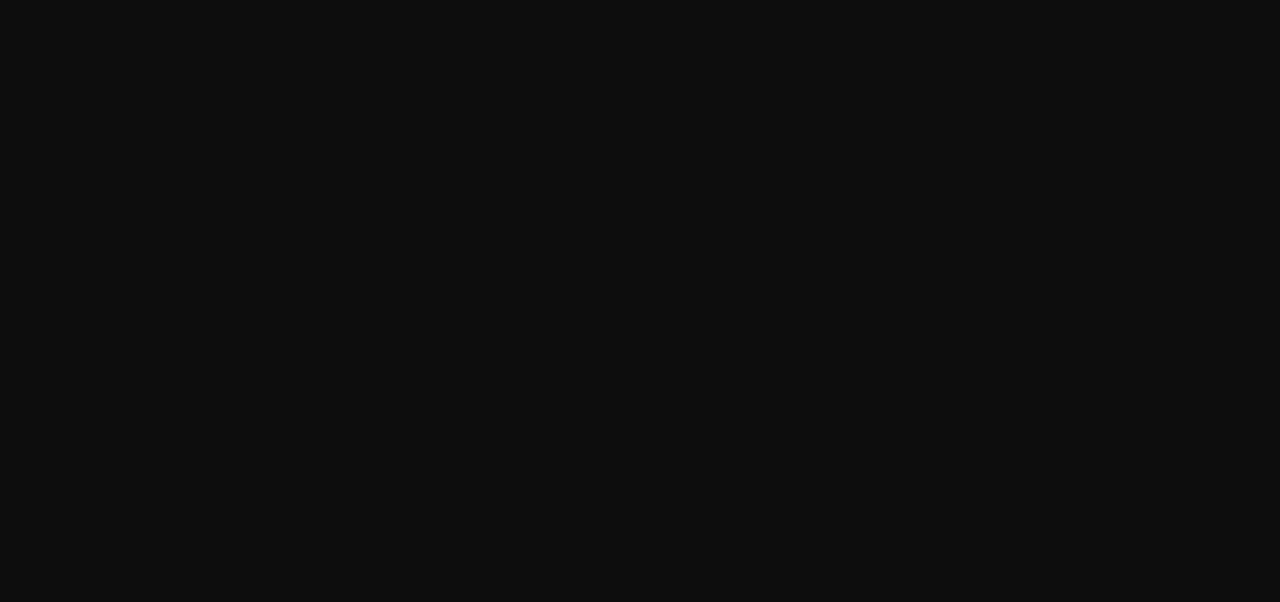
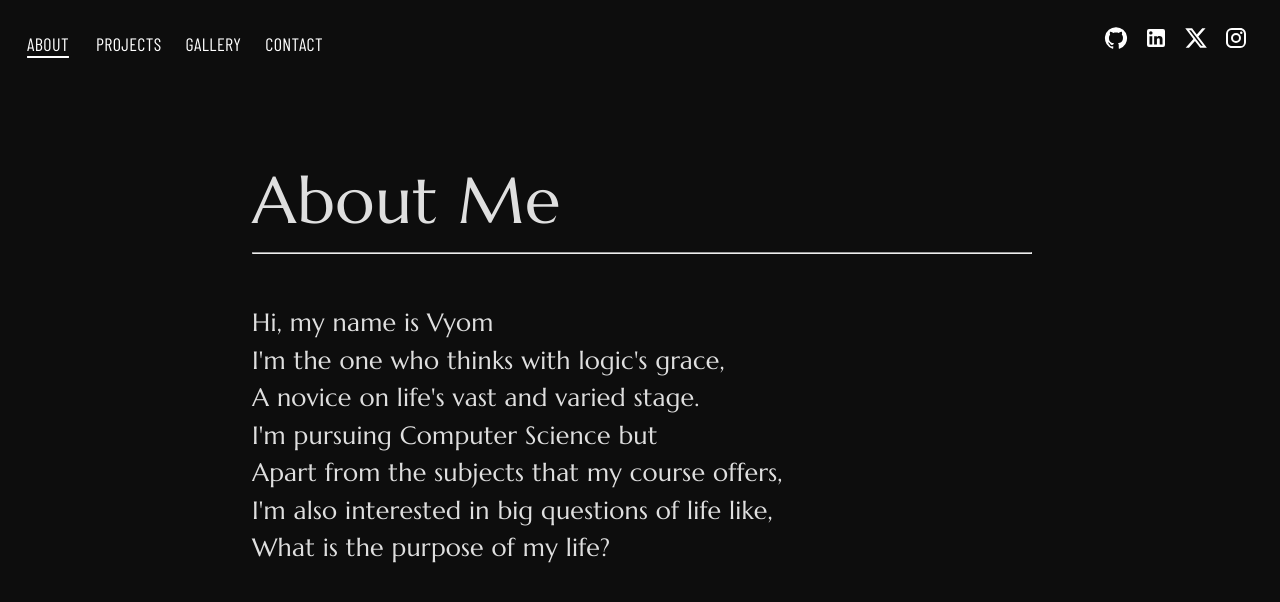
Before and after one commit to vyom-cpp/odyssey, a React (Vite) app: page /about in a window 1280 px wide. Before the commit this address had no page. Shown: the top 602 px of the page. Built offline with nearby package versions, Linux system fonts and the light colour scheme.

Commit message:
Made the barebone framework ready for About page

```diff
--- a/package.json
+++ b/package.json
@@ -13,6 +13,7 @@
     "@emotion/react": "^11.14.0",
     "@emotion/styled": "^11.14.0",
     "@fontsource/barlow-condensed": "^5.1.1",
+    "@fontsource/marcellus": "^5.1.1",
     "@fontsource/open-sans": "^5.1.1",
     "@fontsource/roboto": "^5.1.1",
     "@mui/icons-material": "^6.4.0",
--- a/src/App.tsx
+++ b/src/App.tsx
@@ -1,13 +1,17 @@
 import { BrowserRouter as Router, Routes, Route } from 'react-router-dom';
 import Home from './pages/Home';
+import Gallery from './pages/Gallery';
+import Projects from './pages/Projects';
+import About from './pages/AboutMe';
 
 function App() {
   return (
     <Router>
       <Routes>
         <Route path="/" element={<Home />} />
-        <Route path="/projects" element={<div>Projects Page</div>} />
-        <Route path="/gallery" element={<div>Gallery Page</div>} />
+        <Route path="/projects" element={<Projects />} />
+        <Route path="/gallery" element={<Gallery />} />
+        <Route path="/about" element={<About />} />
       </Routes>
     </Router>
   );
--- a/src/components/Header.tsx
+++ b/src/components/Header.tsx
@@ -113,7 +113,7 @@ const NavbarXl = () => {
                             <Link
                                 fontSize={18}
                                 fontWeight={150}
-                                fontFamily={theme.typography.fontFamily}
+                                fontFamily={'Barlow Condensed'}
                                 underline="hover"
                                 sx={{
                                     color: "white",
--- a/src/components/theme.tsx
+++ b/src/components/theme.tsx
@@ -1,6 +1,7 @@
 import { createTheme, responsiveFontSizes } from "@mui/material";
 import "@fontsource/open-sans/400.css"
 import "@fontsource/roboto/400.css"
+import "@fontsource/marcellus/400.css"
 import "@fontsource/barlow-condensed/400.css"
 export const theme = responsiveFontSizes(
     createTheme({
@@ -16,7 +17,7 @@ export const theme = responsiveFontSizes(
             },
         },
         typography: {
-            fontFamily: ['Barlow Condensed', 'Roboto', 'Open Sans'].join(','),
+            fontFamily: ['Marcellus', 'Barlow Condensed', 'Roboto', 'Open Sans'].join(','),
             h1: {
                 fontSize: '5rem',
                 fontFamily: 'Raleway',
--- /dev/null
+++ b/src/pages/AboutMe.tsx
@@ -0,0 +1,80 @@
+// Small Screen nu karvanu baki che haju aama
+import React, { useEffect } from "react";
+import { Navbar } from "../components/Header";
+import { Container, Box, Typography, useMediaQuery } from "@mui/material";
+import { theme } from "../components/theme";
+
+const About: React.FC = () => {
+    useEffect(() => {
+        document.title = "Beginning";
+    }, []);
+
+    const isSmallScreen = useMediaQuery(theme.breakpoints.down("sm"));
+
+    return (
+        <div>
+            <Container disableGutters maxWidth={false} sx={{ minHeight: "100vh", width: "100%" }}>
+
+                <Navbar />
+
+                <Box
+                    sx={{
+                        display: "flex",
+                        flexDirection: isSmallScreen ? "column" : "row",
+                        alignItems: "center",
+                        justifyContent: "center",
+                        p: 4,
+                    }}
+                >
+                    <Box
+                        sx={{
+                            minWidth: isSmallScreen ? '' : '1000px',
+
+
+                        }}
+                    >
+                        <Typography
+                            fontSize={isSmallScreen ? 35 : 65}
+                            fontFamily={theme.typography.fontFamily}
+                            gutterBottom
+                            sx={{
+                                marginTop: isSmallScreen ? '' : '12%',
+                                marginLeft: isSmallScreen ? '' : '22%'
+                            }}
+                        >
+                            About Me
+                        </Typography>
+                        <hr
+                            style={{
+                                marginTop: isSmallScreen ? '' : '-2%',
+                                marginLeft: isSmallScreen ? '' : '22%'
+                            }}
+                        />
+                        <Typography
+                            fontSize={isSmallScreen ? 35 : 25}
+                            fontFamily={theme.typography.fontFamily}
+                            sx={{
+                                // textAlign: 'center',
+                                marginTop: isSmallScreen ? '' : '5%',
+                                marginLeft: isSmallScreen ? '' : '22%'
+
+                            }}
+                        >
+                            Hi, my name is Vyom<br />
+                            I'm the one who thinks with logic's grace,<br />
+                            A novice on life's vast and varied stage.<br />
+                            I'm pursuing Computer Science but<br />
+                            Apart from the subjects that my course offers,<br />
+                            I'm also interested in big questions of life like,<br />
+                            What is the purpose of my life?
+                        </Typography>
+                    </Box>
+                </Box>
+
+            </Container>
+
+        </div>
+    );
+};
+
+export default About;
--- a/src/pages/Gallery.tsx
+++ b/src/pages/Gallery.tsx
@@ -1 +1,25 @@
 // Gallery Page
+import React, { useEffect } from "react";
+import { Navbar } from "../components/Header";
+import { Container } from "@mui/material";
+
+const Gallery: React.FC = () => {
+    useEffect(() => {
+        document.title = "Beginning";
+    }, []);
+
+    // const isSmallScreen = useMediaQuery(theme.breakpoints.down("sm"));
+
+    return (
+        <div>
+            <Container disableGutters maxWidth={false} sx={{ minHeight: "100vh", width: "100%" }}>
+
+                <Navbar />
+
+            </Container>
+
+        </div>
+    );
+};
+
+export default Gallery;
--- a/src/pages/Home.tsx
+++ b/src/pages/Home.tsx
@@ -39,7 +39,7 @@ const Home: React.FC = () => {
                         }}
                     >
                         <Typography
-                            fontSize={isSmallScreen ? 35 : 100}
+                            fontSize={isSmallScreen ? 35 : 80}
                             fontFamily={theme.typography.fontFamily}
                             sx={{
                                 color: "white",
@@ -61,7 +61,7 @@ const Home: React.FC = () => {
                         </Typography>
 
                         <Typography
-                            fontSize={isSmallScreen ? 25 : 30}
+                            fontSize={isSmallScreen ? 25 : 32}
                             fontFamily={theme.typography.fontFamily}
                             sx={{
                                 color: "white",
--- a/src/pages/Projects.tsx
+++ b/src/pages/Projects.tsx
@@ -1 +1,26 @@
 // Project Page
+import React, { useEffect } from "react";
+import { Navbar } from "../components/Header";
+import { Container } from "@mui/material";
+
+const Projects: React.FC = () => {
+    useEffect(() => {
+        document.title = "Beginning";
+    }, []);
+
+    // const isSmallScreen = useMediaQuery(theme.breakpoints.down("sm"));
+
+    return (
+        <div>
+            <Container disableGutters maxWidth={false} sx={{ minHeight: "100vh", width: "100%" }}>
+
+                <Navbar />
+
+            </Container>
+
+        </div>
+
+    );
+};
+
+export default Projects;
```
Also changed, not shown: 1 other file (tests, documents, lock files or other folders).
